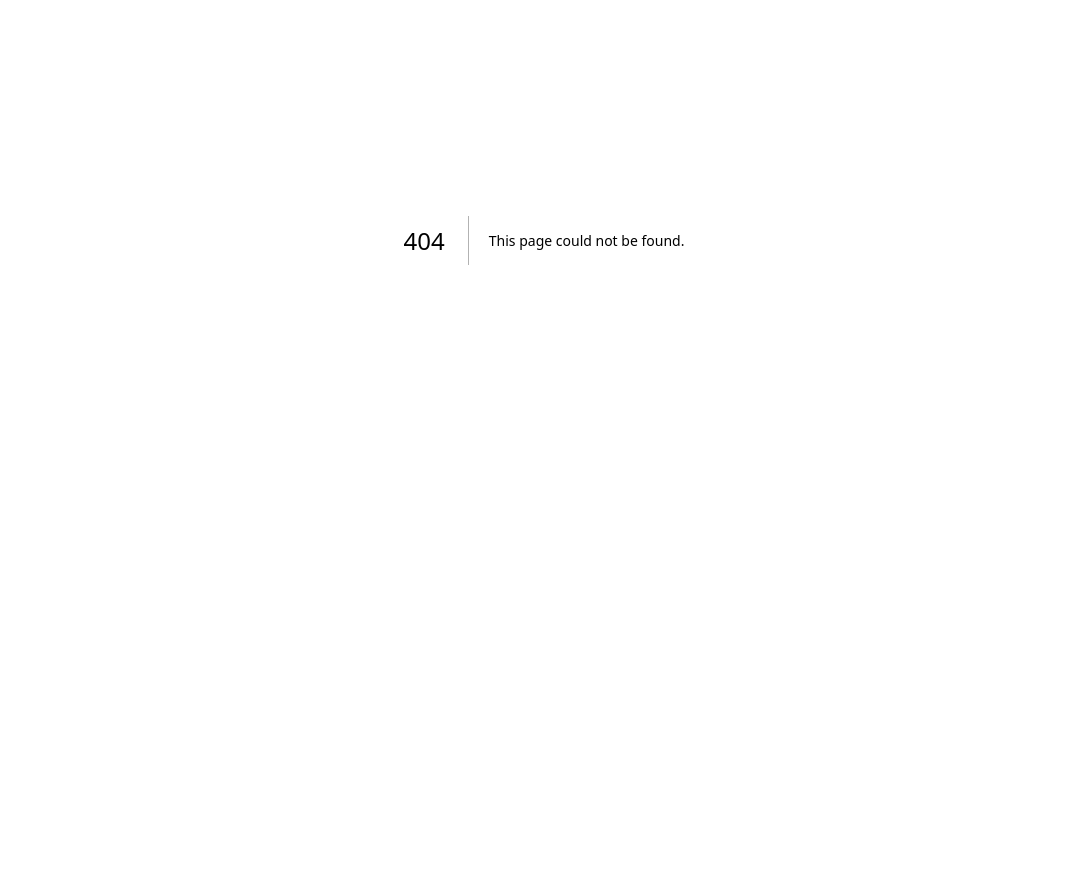
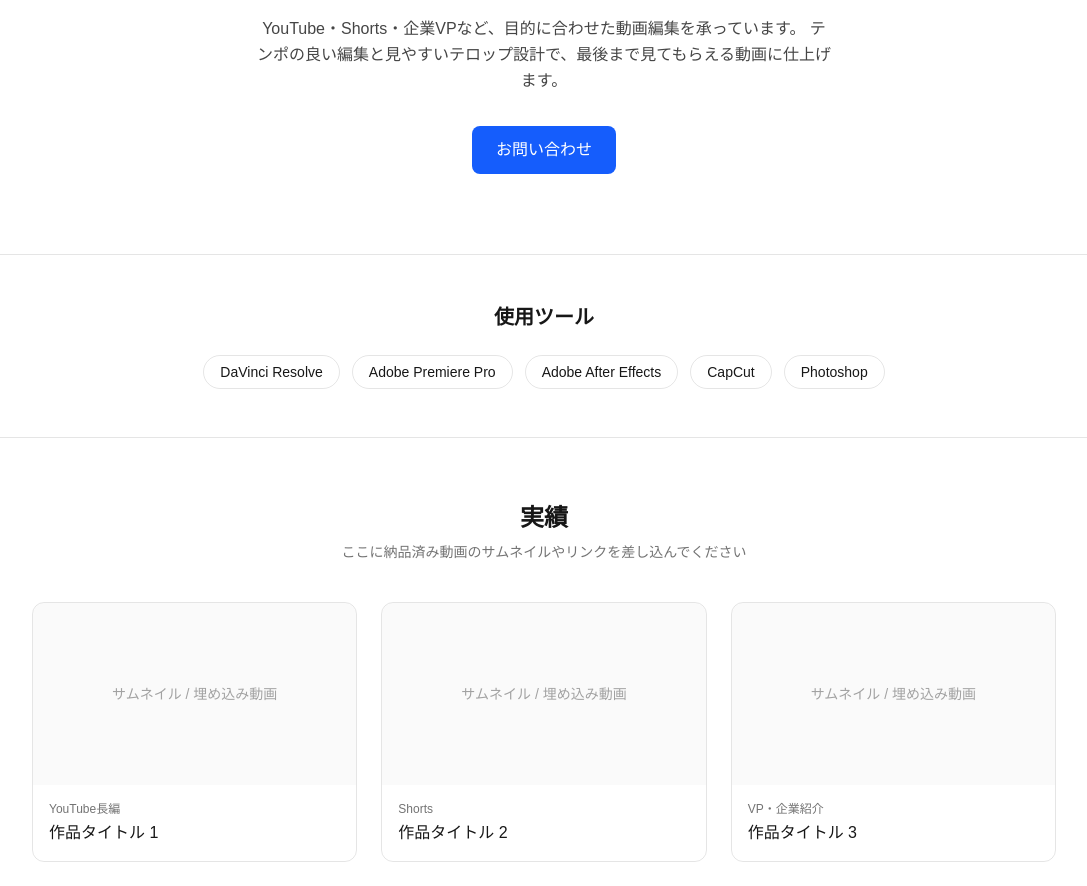
Before and after one commit to takewo024-wq/-, a Next.js app: page /portfolio in a window 1280 px wide. Before the commit this address had no page. Shown: the part 160-1046 px from the top of the page, without its empty margins (96-1183 px from the left). Before the commit the page ends 800 px from the top, so only its background shows below. Built offline with nearby package versions, Linux system fonts and the light colour scheme.

Commit message:
Add video editing side-work portfolio page
Adds a standalone /portfolio route: hero, tools, works grid,
pricing plans, request flow, and contact section, ready to be
filled in with real work samples and contact info.

```diff
--- /dev/null
+++ b/src/app/portfolio/page.tsx
@@ -0,0 +1,171 @@
+import type { Metadata } from "next";
+
+export const metadata: Metadata = {
+  title: "動画編集ポートフォリオ",
+  description: "動画編集の副業ポートフォリオサイト",
+};
+
+const services = [
+  {
+    title: "YouTube長編動画編集",
+    price: "¥8,000〜 / 本",
+    desc: "カット編集、テロップ、BGM・効果音、簡単なモーショングラフィックス",
+  },
+  {
+    title: "Shorts / TikTok / Reels編集",
+    price: "¥3,000〜 / 本",
+    desc: "縦動画のテンポ編集、字幕、トレンドに合わせたテロップ演出",
+  },
+  {
+    title: "VP・会社紹介動画",
+    price: "¥30,000〜 / 本",
+    desc: "構成提案、カラーグレーディング、ナレーション調整、BGM選定",
+  },
+  {
+    title: "Vlog・イベント動画",
+    price: "¥10,000〜 / 本",
+    desc: "ストーリー構成、色補正、テロップ・字幕入れ",
+  },
+];
+
+const works = [
+  { title: "作品タイトル 1", category: "YouTube長編" },
+  { title: "作品タイトル 2", category: "Shorts" },
+  { title: "作品タイトル 3", category: "VP・企業紹介" },
+  { title: "作品タイトル 4", category: "Vlog" },
+  { title: "作品タイトル 5", category: "YouTube長編" },
+  { title: "作品タイトル 6", category: "Shorts" },
+];
+
+const skills = [
+  "DaVinci Resolve",
+  "Adobe Premiere Pro",
+  "Adobe After Effects",
+  "CapCut",
+  "Photoshop",
+];
+
+const steps = [
+  { step: "01", title: "お問い合わせ", desc: "フォームまたはメールで内容・納期・予算をご相談ください。" },
+  { step: "02", title: "お見積り・ご発注", desc: "内容確認の上お見積りを提示。合意後に素材をお預かりします。" },
+  { step: "03", title: "編集・初稿提出", desc: "構成に沿って編集し、初稿をご確認いただきます。" },
+  { step: "04", title: "修正・納品", desc: "修正対応後、指定形式で納品します(修正2回まで無料)。" },
+];
+
+export default function PortfolioPage() {
+  return (
+    <div className="min-h-full">
+      {/* Hero */}
+      <section className="border-b border-black/10 dark:border-white/10 px-6 py-20 text-center">
+        <p className="text-sm tracking-widest uppercase opacity-60 mb-3">
+          Video Editor Portfolio
+        </p>
+        <h1 className="text-4xl sm:text-5xl font-bold mb-4">お名前 / 屋号</h1>
+        <p className="max-w-xl mx-auto opacity-80 leading-relaxed">
+          YouTube・Shorts・企業VPなど、目的に合わせた動画編集を承っています。
+          テンポの良い編集と見やすいテロップ設計で、最後まで見てもらえる動画に仕上げます。
+        </p>
+        <div className="mt-8">
+          <a
+            href="#contact"
+            className="inline-block rounded-lg bg-blue-600 text-white px-6 py-3 font-medium hover:bg-blue-700 transition-colors"
+          >
+            お問い合わせ
+          </a>
+        </div>
+      </section>
+
+      {/* Skills */}
+      <section className="px-6 py-12 border-b border-black/10 dark:border-white/10">
+        <h2 className="text-xl font-semibold mb-6 text-center">使用ツール</h2>
+        <div className="flex flex-wrap justify-center gap-3 max-w-3xl mx-auto">
+          {skills.map((s) => (
+            <span
+              key={s}
+              className="rounded-full border border-black/10 dark:border-white/20 px-4 py-1.5 text-sm"
+            >
+              {s}
+            </span>
+          ))}
+        </div>
+      </section>
+
+      {/* Works */}
+      <section className="px-6 py-16 border-b border-black/10 dark:border-white/10">
+        <h2 className="text-2xl font-semibold mb-2 text-center">実績</h2>
+        <p className="text-center opacity-60 text-sm mb-10">
+          ここに納品済み動画のサムネイルやリンクを差し込んでください
+        </p>
+        <div className="grid grid-cols-1 sm:grid-cols-2 lg:grid-cols-3 gap-6 max-w-5xl mx-auto">
+          {works.map((w, i) => (
+            <div
+              key={i}
+              className="rounded-xl border border-black/10 dark:border-white/10 overflow-hidden"
+            >
+              <div className="aspect-video bg-black/5 dark:bg-white/5 flex items-center justify-center text-sm opacity-40">
+                サムネイル / 埋め込み動画
+              </div>
+              <div className="p-4">
+                <div className="text-xs opacity-60 mb-1">{w.category}</div>
+                <div className="font-medium">{w.title}</div>
+              </div>
+            </div>
+          ))}
+        </div>
+      </section>
+
+      {/* Services / Pricing */}
+      <section className="px-6 py-16 border-b border-black/10 dark:border-white/10">
+        <h2 className="text-2xl font-semibold mb-10 text-center">料金プラン</h2>
+        <div className="grid grid-cols-1 sm:grid-cols-2 gap-6 max-w-4xl mx-auto">
+          {services.map((s) => (
+            <div
+              key={s.title}
+              className="rounded-xl border border-black/10 dark:border-white/10 p-6"
+            >
+              <h3 className="font-semibold mb-1">{s.title}</h3>
+              <div className="text-blue-600 dark:text-blue-400 font-medium mb-3">
+                {s.price}
+              </div>
+              <p className="text-sm opacity-70 leading-relaxed">{s.desc}</p>
+            </div>
+          ))}
+        </div>
+        <p className="text-center text-xs opacity-50 mt-6">
+          ※ 価格は目安です。動画尺・素材量・修正回数により変動します。
+        </p>
+      </section>
+
+      {/* Process */}
+      <section className="px-6 py-16 border-b border-black/10 dark:border-white/10">
+        <h2 className="text-2xl font-semibold mb-10 text-center">ご依頼の流れ</h2>
+        <div className="grid grid-cols-1 sm:grid-cols-2 lg:grid-cols-4 gap-6 max-w-5xl mx-auto">
+          {steps.map((s) => (
+            <div key={s.step}>
+              <div className="text-3xl font-bold opacity-20 mb-2">{s.step}</div>
+              <h3 className="font-semibold mb-1">{s.title}</h3>
+              <p className="text-sm opacity-70 leading-relaxed">{s.desc}</p>
+            </div>
+          ))}
+        </div>
+      </section>
+
+      {/* Contact */}
+      <section id="contact" className="px-6 py-20 text-center">
+        <h2 className="text-2xl font-semibold mb-3">お問い合わせ</h2>
+        <p className="opacity-70 mb-8">
+          ご依頼・お見積りのご相談はお気軽にご連絡ください。
+        </p>
+        <a
+          href="mailto:example@example.com"
+          className="inline-block rounded-lg bg-blue-600 text-white px-6 py-3 font-medium hover:bg-blue-700 transition-colors"
+        >
+          メールで問い合わせる
+        </a>
+        <p className="text-xs opacity-50 mt-6">
+          X (Twitter) / Instagram などのSNSリンクもここに追加できます
+        </p>
+      </section>
+    </div>
+  );
+}
```
